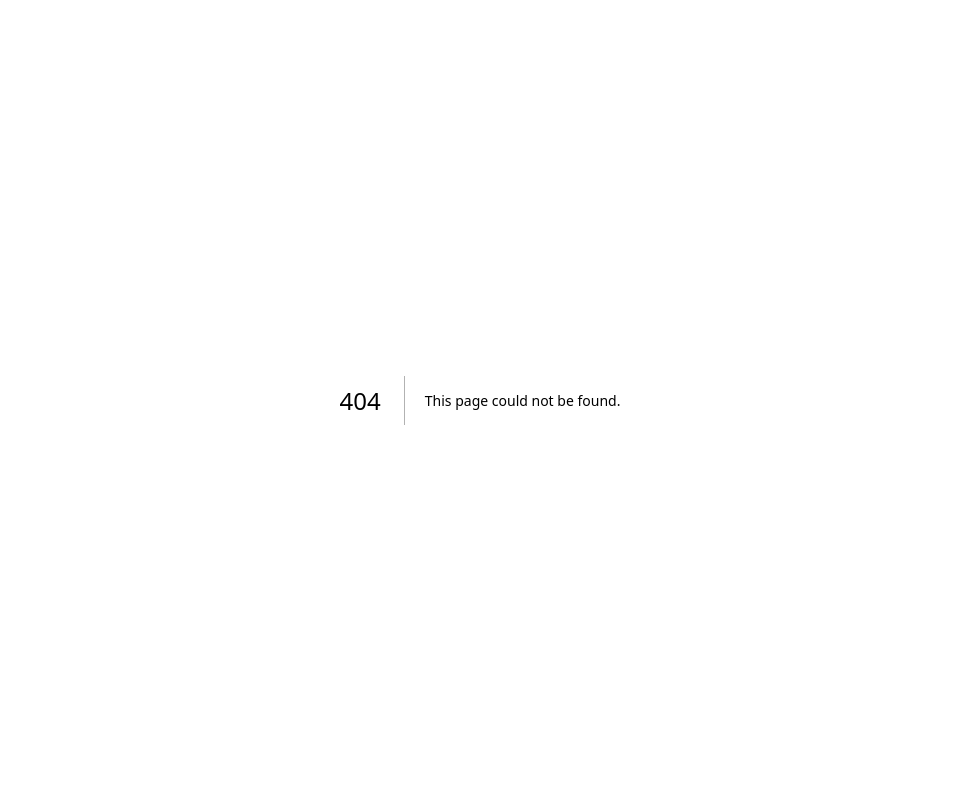
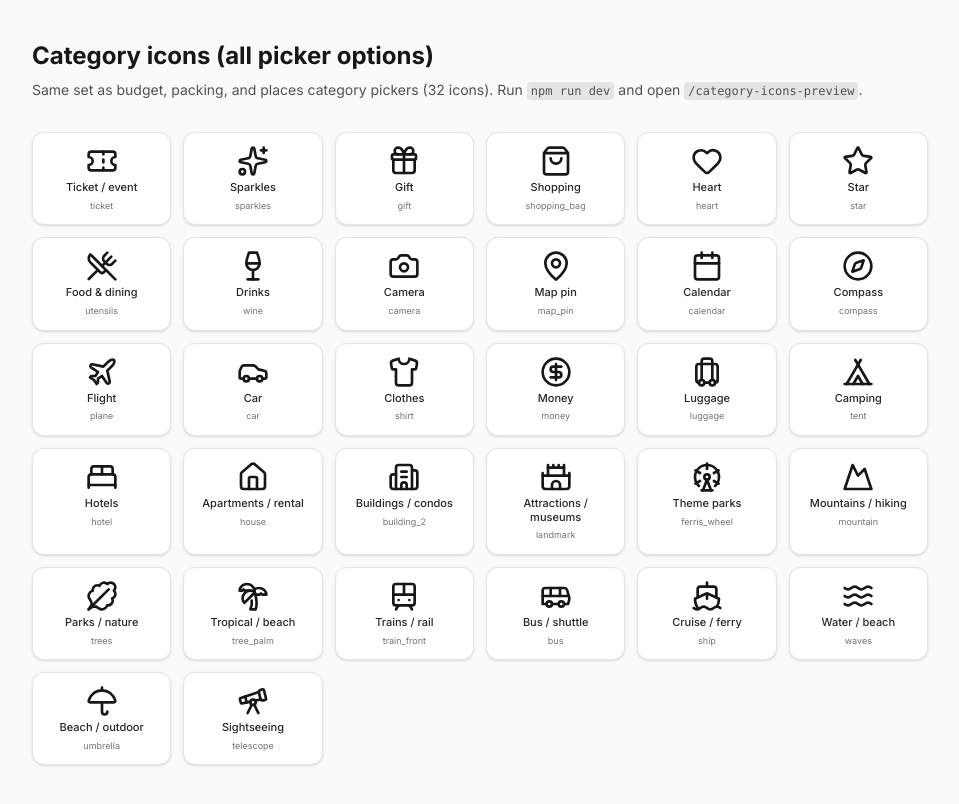
Before and after one commit to linoru-personal/Away-We-Go, a Next.js app: page /category-icons-preview in a window 1280 px wide. Before the commit this address had no page. Shown: the whole page, without its empty margins (160-1119 px from the left). Built offline with nearby package versions, Linux system fonts and the light colour scheme.

Commit message:
additional icons:

```diff
--- /dev/null
+++ b/app/category-icons-preview/category-icons-preview-client.tsx
@@ -0,0 +1,83 @@
+"use client";
+
+import {
+  CategoryIcon,
+  CATEGORY_ICON_KEYS,
+  type CategoryIconKey,
+} from "@/components/ui/category-icons";
+
+/** Friendlier labels for picker preview (falls back to key with underscores as spaces). */
+const LABELS: Partial<Record<CategoryIconKey, string>> = {
+  ticket: "Ticket / event",
+  sparkles: "Sparkles",
+  gift: "Gift",
+  shopping_bag: "Shopping",
+  heart: "Heart",
+  star: "Star",
+  utensils: "Food & dining",
+  wine: "Drinks",
+  camera: "Camera",
+  map_pin: "Map pin",
+  calendar: "Calendar",
+  compass: "Compass",
+  plane: "Flight",
+  car: "Car",
+  shirt: "Clothes",
+  money: "Money",
+  luggage: "Luggage",
+  tent: "Camping",
+  hotel: "Hotels",
+  house: "Apartments / rental",
+  building_2: "Buildings / condos",
+  landmark: "Attractions / museums",
+  ferris_wheel: "Theme parks",
+  mountain: "Mountains / hiking",
+  trees: "Parks / nature",
+  tree_palm: "Tropical / beach",
+  train_front: "Trains / rail",
+  bus: "Bus / shuttle",
+  ship: "Cruise / ferry",
+  waves: "Water / beach",
+  umbrella: "Beach / outdoor",
+  telescope: "Sightseeing",
+};
+
+function labelFor(key: CategoryIconKey) {
+  return LABELS[key] ?? key.replace(/_/g, " ");
+}
+
+export function CategoryIconsPreview() {
+  return (
+    <div className="mx-auto max-w-4xl">
+      <h1 className="mb-2 text-2xl font-bold text-neutral-900">
+        Category icons (all picker options)
+      </h1>
+      <p className="mb-8 text-sm text-neutral-600">
+        Same set as budget, packing, and places category pickers (
+        {CATEGORY_ICON_KEYS.length} icons). Run{" "}
+        <code className="rounded bg-neutral-200 px-1 py-0.5 text-xs">
+          npm run dev
+        </code>{" "}
+        and open{" "}
+        <code className="rounded bg-neutral-200 px-1 py-0.5 text-xs">
+          /category-icons-preview
+        </code>
+        .
+      </p>
+      <ul className="grid grid-cols-3 gap-3 sm:grid-cols-5 md:grid-cols-6">
+        {CATEGORY_ICON_KEYS.map((key) => (
+          <li
+            key={key}
+            className="flex flex-col items-center gap-1 rounded-xl border border-neutral-200 bg-white p-3 text-center shadow-sm"
+          >
+            <CategoryIcon iconKey={key} size={32} />
+            <span className="text-[11px] font-medium leading-tight text-neutral-800">
+              {labelFor(key)}
+            </span>
+            <span className="font-mono text-[9px] text-neutral-500">{key}</span>
+          </li>
+        ))}
+      </ul>
+    </div>
+  );
+}
--- /dev/null
+++ b/app/category-icons-preview/page.tsx
@@ -0,0 +1,14 @@
+import { CategoryIconsPreview } from "./category-icons-preview-client";
+
+export const metadata = {
+  title: "Category icons preview",
+  robots: { index: false, follow: false },
+};
+
+export default function CategoryIconsPreviewPage() {
+  return (
+    <main className="min-h-screen bg-neutral-50 p-6 sm:p-10">
+      <CategoryIconsPreview />
+    </main>
+  );
+}
--- a/components/ui/category-icons.tsx
+++ b/components/ui/category-icons.tsx
@@ -20,6 +20,21 @@ import {
   Shirt,
   CircleDollarSign,
   Luggage,
+  Tent,
+  BedDouble,
+  House,
+  Building2,
+  Castle,
+  FerrisWheel,
+  Mountain,
+  LeafyGreen,
+  TreePalm,
+  TramFront,
+  Bus,
+  Ship,
+  Waves,
+  Umbrella,
+  Telescope,
   LucideIcon,
 } from "lucide-react";
 
@@ -42,6 +57,22 @@ export const CATEGORY_ICON_KEYS = [
   "shirt",
   "money",
   "luggage",
+  /* travel & places */
+  "tent",
+  "hotel",
+  "house",
+  "building_2",
+  "landmark",
+  "ferris_wheel",
+  "mountain",
+  "trees",
+  "tree_palm",
+  "train_front",
+  "bus",
+  "ship",
+  "waves",
+  "umbrella",
+  "telescope",
 ] as const;
 
 export type CategoryIconKey = (typeof CATEGORY_ICON_KEYS)[number];
@@ -68,6 +99,21 @@ const ICON_MAP: Record<CategoryIconKey, LucideIcon> = {
   shirt: Shirt,
   money: CircleDollarSign,
   luggage: Luggage,
+  tent: Tent,
+  hotel: BedDouble,
+  house: House,
+  building_2: Building2,
+  landmark: Castle,
+  ferris_wheel: FerrisWheel,
+  mountain: Mountain,
+  trees: LeafyGreen,
+  tree_palm: TreePalm,
+  train_front: TramFront,
+  bus: Bus,
+  ship: Ship,
+  waves: Waves,
+  umbrella: Umbrella,
+  telescope: Telescope,
 };
 
 /** Legacy budget icon keys → new key */
@@ -78,6 +124,8 @@ const LEGACY_KEY_MAP: Record<string, CategoryIconKey> = {
   compass: "compass",
   bag: "luggage",
   dots: "star",
+  building2: "building_2",
+  binoculars: "telescope",
 };
 
 /** Emoji (or stored value) → new key. Covers old DB values. */
@@ -85,7 +133,7 @@ const EMOJI_TO_KEY: Record<string, CategoryIconKey> = {
   "🍽️": "utensils",
   "🚗": "car",
   "✈️": "plane",
-  "🏨": "map_pin",
+  "🏨": "hotel",
   "🎟️": "ticket",
   "✨": "sparkles",
   "🛍️": "shopping_bag",
@@ -103,7 +151,21 @@ const EMOJI_TO_KEY: Record<string, CategoryIconKey> = {
   "🔌": "compass",
   "📄": "ticket",
   "💰": "money",
-  "🏠": "map_pin",
+  "🏠": "house",
+  "🏕️": "tent",
+  "🏰": "landmark",
+  "🎡": "ferris_wheel",
+  "⛰️": "mountain",
+  "🌲": "trees",
+  "🌴": "tree_palm",
+  "🚆": "train_front",
+  "🚇": "train_front",
+  "🚌": "bus",
+  "🚢": "ship",
+  "🌊": "waves",
+  "☂️": "umbrella",
+  "🏖️": "waves",
+  "🔭": "telescope",
 };
 
 /**
@@ -163,15 +225,71 @@ export function CategoryIconPicker({
   className = "",
 }: CategoryIconPickerProps) {
   const [open, setOpen] = React.useState(false);
-  const [position, setPosition] = React.useState<{ top: number; left: number } | null>(null);
+  const [position, setPosition] = React.useState<{
+    left: number;
+    maxHeight: number;
+    top?: number;
+    bottom?: number;
+  } | null>(null);
   const triggerRef = React.useRef<HTMLButtonElement>(null);
 
-  const updatePosition = () => {
+  /**
+   * Keep the popover anchored to the trigger (never `top: 8px` alone).
+   * Prefer opening below; if not enough room, open above using `bottom`.
+   */
+  const updatePosition = React.useCallback(() => {
     const el = triggerRef.current;
     if (!el) return;
     const rect = el.getBoundingClientRect();
-    setPosition({ top: rect.bottom + 4, left: rect.left });
-  };
+    const margin = 8;
+    const gap = 4;
+    const designMax = Math.min(window.innerHeight * 0.55, 400);
+    const minNice = 120;
+    const popoverW = Math.min(360, window.innerWidth - 2 * margin);
+
+    const spaceBelow = window.innerHeight - rect.bottom - gap - margin;
+    const spaceAbove = rect.top - margin - gap;
+
+    const maxBelow = Math.min(designMax, Math.max(0, spaceBelow));
+    const maxAbove = Math.min(designMax, Math.max(0, spaceAbove));
+
+    let placement: "below" | "above";
+    let maxHeight: number;
+
+    if (maxBelow >= minNice) {
+      placement = "below";
+      maxHeight = maxBelow;
+    } else if (maxAbove >= minNice) {
+      placement = "above";
+      maxHeight = maxAbove;
+    } else if (maxAbove > maxBelow) {
+      placement = "above";
+      maxHeight = maxAbove;
+    } else {
+      placement = "below";
+      maxHeight = maxBelow;
+    }
+
+    let left = rect.left;
+    if (left + popoverW > window.innerWidth - margin) {
+      left = window.innerWidth - margin - popoverW;
+    }
+    if (left < margin) left = margin;
+
+    if (placement === "below") {
+      setPosition({
+        left,
+        maxHeight,
+        top: rect.bottom + gap,
+      });
+    } else {
+      setPosition({
+        left,
+        maxHeight,
+        bottom: window.innerHeight - rect.top + gap,
+      });
+    }
+  }, []);
 
   React.useLayoutEffect(() => {
     if (!open || !triggerRef.current) return;
@@ -190,11 +308,13 @@ export function CategoryIconPicker({
     const onScroll = () => updatePosition();
     scrollParents.forEach((el) => el.addEventListener("scroll", onScroll, true));
     window.addEventListener("scroll", onScroll, true);
+    window.addEventListener("resize", updatePosition);
     return () => {
       scrollParents.forEach((el) => el.removeEventListener("scroll", onScroll, true));
       window.removeEventListener("scroll", onScroll, true);
+      window.removeEventListener("resize", updatePosition);
     };
-  }, [open]);
+  }, [open, updatePosition]);
 
   React.useEffect(() => {
     if (!open) return;
@@ -218,9 +338,17 @@ export function CategoryIconPicker({
     typeof document !== "undefined" && (
       <div
         id="category-icon-picker-portal"
-        className="fixed w-[max-content] max-w-[min(100vw-16px,280px)] grid grid-cols-6 gap-1 rounded-xl border border-[#ebe5df] bg-white p-2 shadow-lg"
-        style={{ zIndex: POPOVER_Z, top: position.top, left: position.left }}
+        className="fixed box-border w-[min(100vw-16px,360px)] overflow-y-auto overscroll-contain grid grid-cols-8 gap-1 rounded-xl border border-[#ebe5df] bg-white p-2 shadow-lg [-webkit-overflow-scrolling:touch]"
+        style={{
+          zIndex: POPOVER_Z,
+          left: position.left,
+          maxHeight: position.maxHeight,
+          ...(position.top !== undefined
+            ? { top: position.top, bottom: "auto" as const }
+            : { bottom: position.bottom ?? 0, top: "auto" as const }),
+        }}
         role="listbox"
+        aria-label="Choose category icon"
       >
         {CATEGORY_ICON_KEYS.map((key) => (
           <button
```
